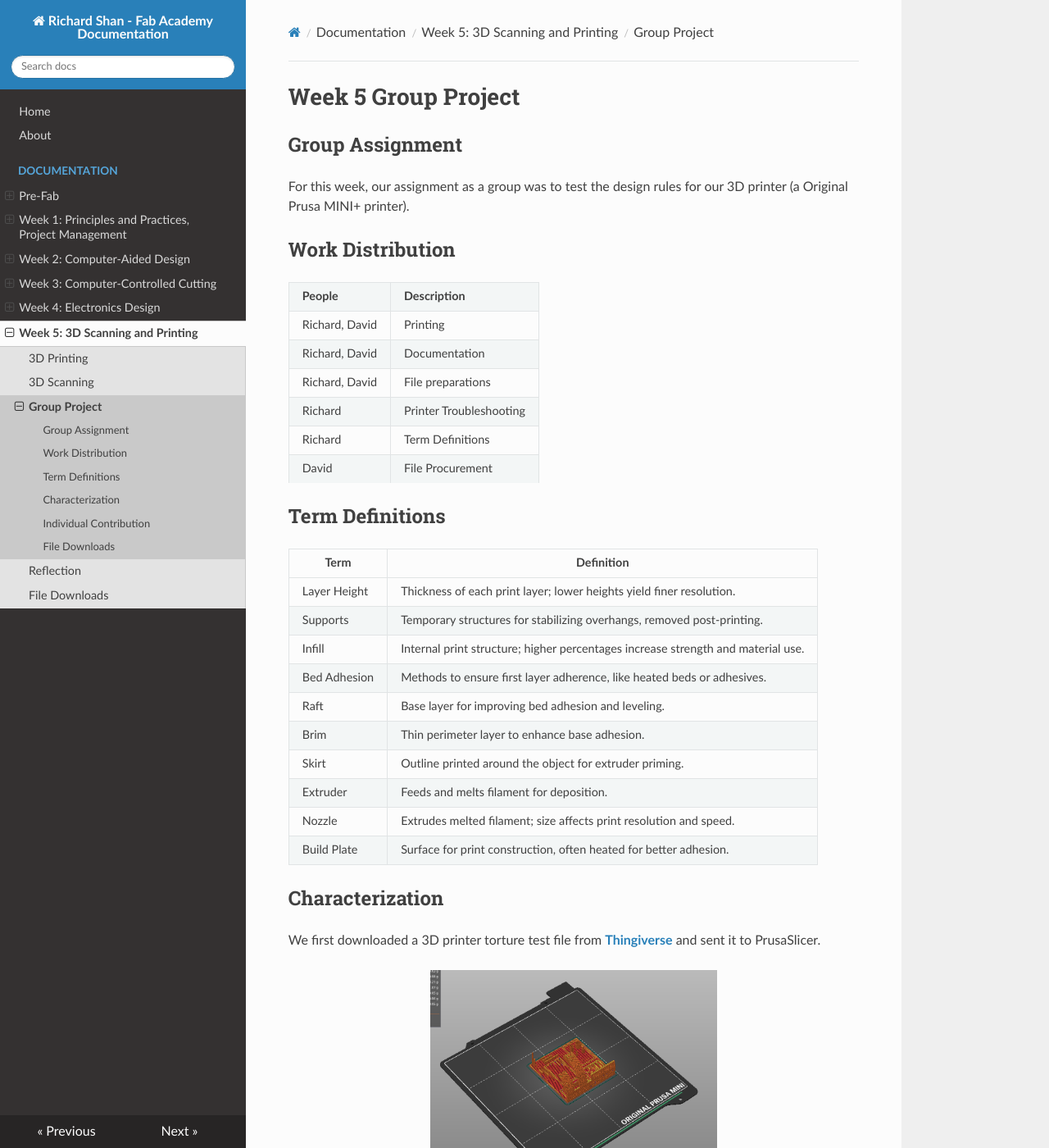
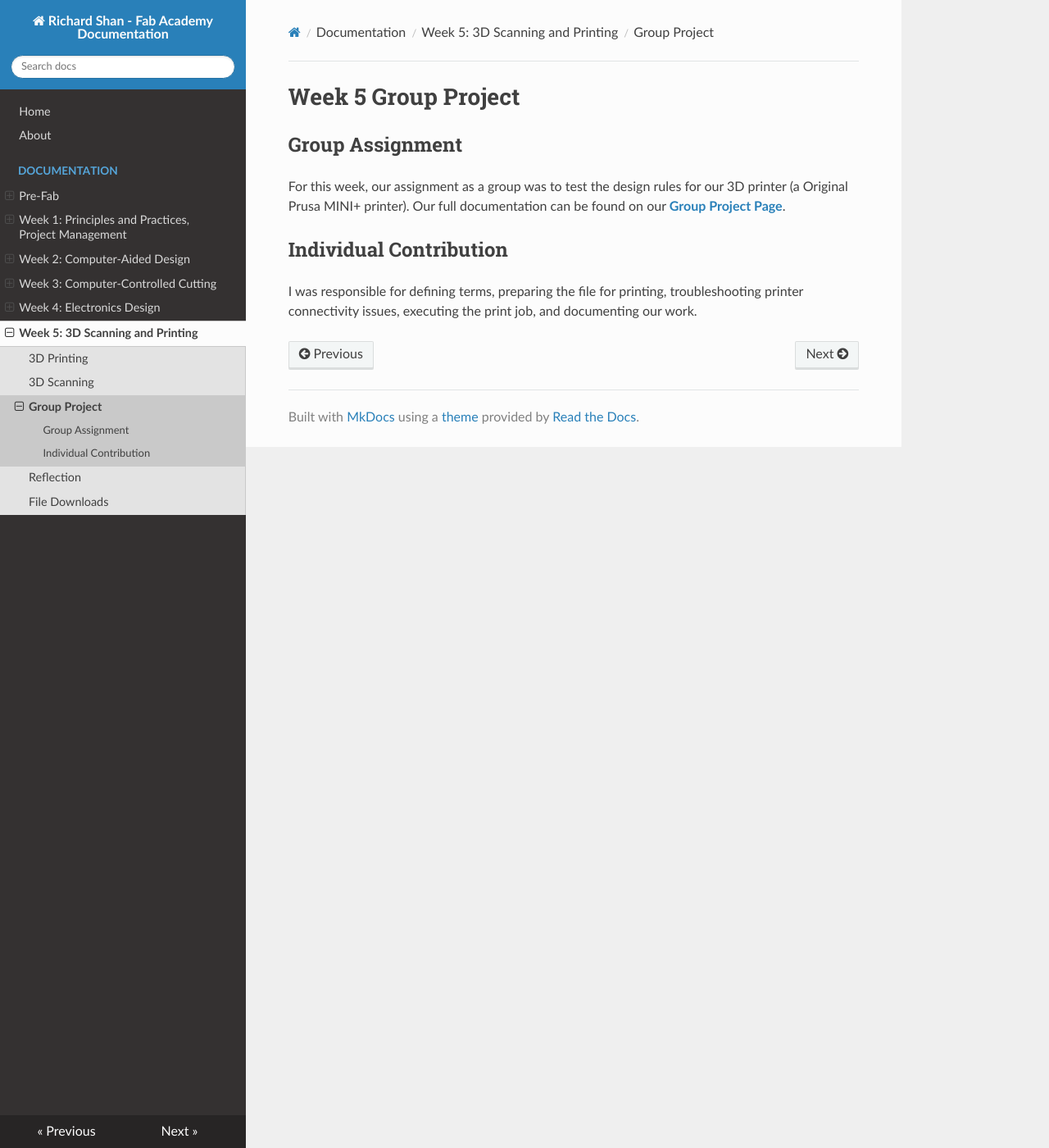
Before and after one commit to richard-shan/fabRepo, an MkDocs documentation site: the page built from docs/lessons/week5/groupProject.md, in a window 1280 px wide and 1400 px high. Shown: the whole window at 82% size. Built offline with MkDocs 1.6.1, drawn with Linux system fonts in a browser that asks for light colours; nearby versions of some CDN libraries; some of the changed text lies outside the part shown.

Commit message:
Week 5 documentation

```diff
--- a/docs/lessons/week5/groupProject.md
+++ b/docs/lessons/week5/groupProject.md
@@ -1,123 +1,8 @@
 # Week 5 Group Project
 
 ## Group Assignment
-For this week, our assignment as a group was to test the design rules for our 3D printer (a Original Prusa MINI+ printer).
-
-## Work Distribution
-
-<center>
-<table>
-    <tr>
-        <td><b>People</b></td>
-        <td><b>Description</b></td>
-    </tr>
-        <td>Richard, David</td>
-        <td>Printing</td>
-    </tr>
-    <tr>
-        <td>Richard, David</td>
-        <td>Documentation</td>
-    </tr>
-    <tr>
-        <td>Richard, David</td>
-        <td>File preparations</td>
-    </tr>
-    <tr>
-        <td>Richard</td>
-        <td>Printer Troubleshooting</td>
-    </tr>
-    <tr>
-        <td>Richard</td>
-        <td>Term Definitions</td>
-    </tr>
-    <tr>
-        <td>David</td>
-        <td>File Procurement</td>
-    </tr>
-    <tr>
-</table>
-</center>
-
-## Term Definitions
-
-<table>
-    <tr>
-        <th>Term</th>
-        <th>Definition</th>
-    </tr>
-    <tr>
-        <td>Layer Height</td>
-        <td>Thickness of each print layer; lower heights yield finer resolution.</td>
-    </tr>
-    <tr>
-        <td>Supports</td>
-        <td>Temporary structures for stabilizing overhangs, removed post-printing.</td>
-    </tr>
-    <tr>
-        <td>Infill</td>
-        <td>Internal print structure; higher percentages increase strength and material use.</td>
-    </tr>
-    <tr>
-        <td>Bed Adhesion</td>
-        <td>Methods to ensure first layer adherence, like heated beds or adhesives.</td>
-    </tr>
-    <tr>
-        <td>Raft</td>
-        <td>Base layer for improving bed adhesion and leveling.</td>
-    </tr>
-    <tr>
-        <td>Brim</td>
-        <td>Thin perimeter layer to enhance base adhesion.</td>
-    </tr>
-    <tr>
-        <td>Skirt</td>
-        <td>Outline printed around the object for extruder priming.</td>
-    </tr>
-    <tr>
-        <td>Extruder</td>
-        <td>Feeds and melts filament for deposition.</td>
-    </tr>
-    <tr>
-        <td>Nozzle</td>
-        <td>Extrudes melted filament; size affects print resolution and speed.</td>
-    </tr>
-    <tr>
-        <td>Build Plate</td>
-        <td>Surface for print construction, often heated for better adhesion.</td>
-    </tr>
-</table>
-
-
-
-## Characterization
-
-We first downloaded a 3D printer torture test file from <a href="https://www.thingiverse.com/search?q=torture+test&page=1&category_id=73">**Thingiverse**</a> and sent it to PrusaSlicer.
-
-<center>
-<img src="../../../pics/week5/gcodeRender.jpg" height="400" width="350"/>
-</center>
-
-At this point, we ran into some issues in sending our job to the printer. The 3D printer was not recognizing our files when we plugged in a USB drive, despite the drive working on multiple computers that we used for testing. We managed to find a workaround by uploading the print to Octoprint which allowed us to remotely connect and control our 3D printers via a local network connection. We then ran the job.
-
-<center>
-<img src="../../../pics/week5/printBedStressTest.jpg" height="400" width="400"/>
-</center>
-
-The printer overall performed surprisingly well on all the tests. It had some trouble with the thin, tall pillars but the general shape is still recognizable. Notably, the printer flawlessly executed the overhang test, printing up to 80 degrees from the last support point.
-
-<center>
-<table>
-    <tr>
-        <td><img src="../../../pics/week5/stressTestMain.jpg" width="335"/></td>
-        <td><img src="../../../pics/week5/angleTest.jpg" width="335"/></td>
-    </tr>
-</table>
-</center>
+For this week, our assignment as a group was to test the design rules for our 3D printer (a Original Prusa MINI+ printer). Our full documentation can be found on our <a href="https://fabacademy.org/2024/labs/charlotte/assignments/week05c/">**Group Project Page**</a>.
 
 ## Individual Contribution
 
 I was responsible for defining terms, preparing the file for printing, troubleshooting printer connectivity issues, executing the print job, and documenting our work.
-
-## File Downloads
-
-Our group's files for this week can be downloaded [**here**](../../../files/week5/richardDavidWeek5.zip).
```
Also changed, not shown: 1 other file.
